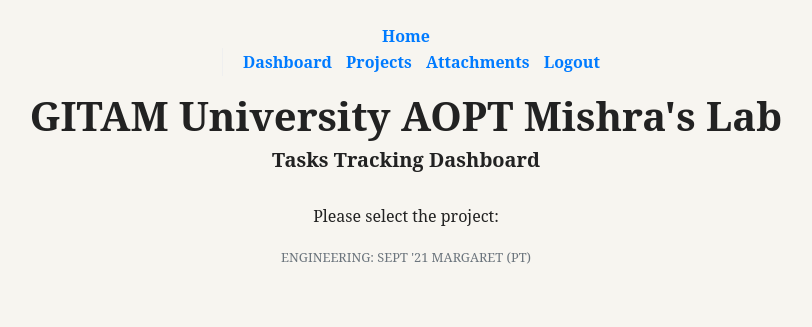
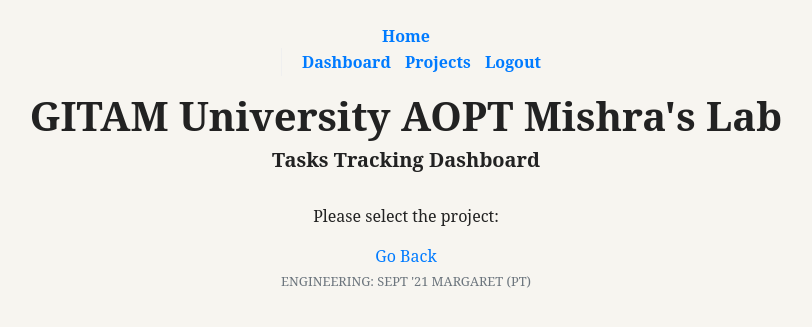
Before and after one commit to sukhanova/HB-Capstone, a Flask app: page /select_project in a window 1280 px wide. Shown: the top 327 px of the page, without its empty margins (234-1046 px from the left). Run offline with Flask 2, Linux system fonts and the light colour scheme; the visitor is signed in with stand-in values (Sample User, id 1); data that the repository does not hold is empty; parts of the project's set-up code (start-up, migrations or seed data) failed here and were passed over; some libraries are stand-ins or nearby versions.

Commit message:
Added HTML back link to templates

```diff
--- a/templates/base.html
+++ b/templates/base.html
@@ -33,9 +33,9 @@
                 <a href="/select_project?next_project=project">Projects</a>
               </li>
 
-              <li>
-                <a href="/attachments">Attachments</a>
-              </li>
+              <!-- <li>
+                <a href="/attachments">Project Attachments</a>
+              </li> -->
 
               <li>
                 <a href="/logout">Logout</a>
--- a/templates/project.html
+++ b/templates/project.html
@@ -49,4 +49,5 @@
 	{% endfor %}
 	{% endif %}
 </div>
+<a href="javascript:history.back()">Go Back</a>
 {% endblock %}
--- a/templates/projects_selector.html
+++ b/templates/projects_selector.html
@@ -14,4 +14,5 @@
 			{% endfor %}
 		{% endif %}
 </div>
+<a href="javascript:history.back()">Go Back</a>
 {% endblock %}
```
Also changed, not shown: templates/entries.html (+7 -5 lines).
